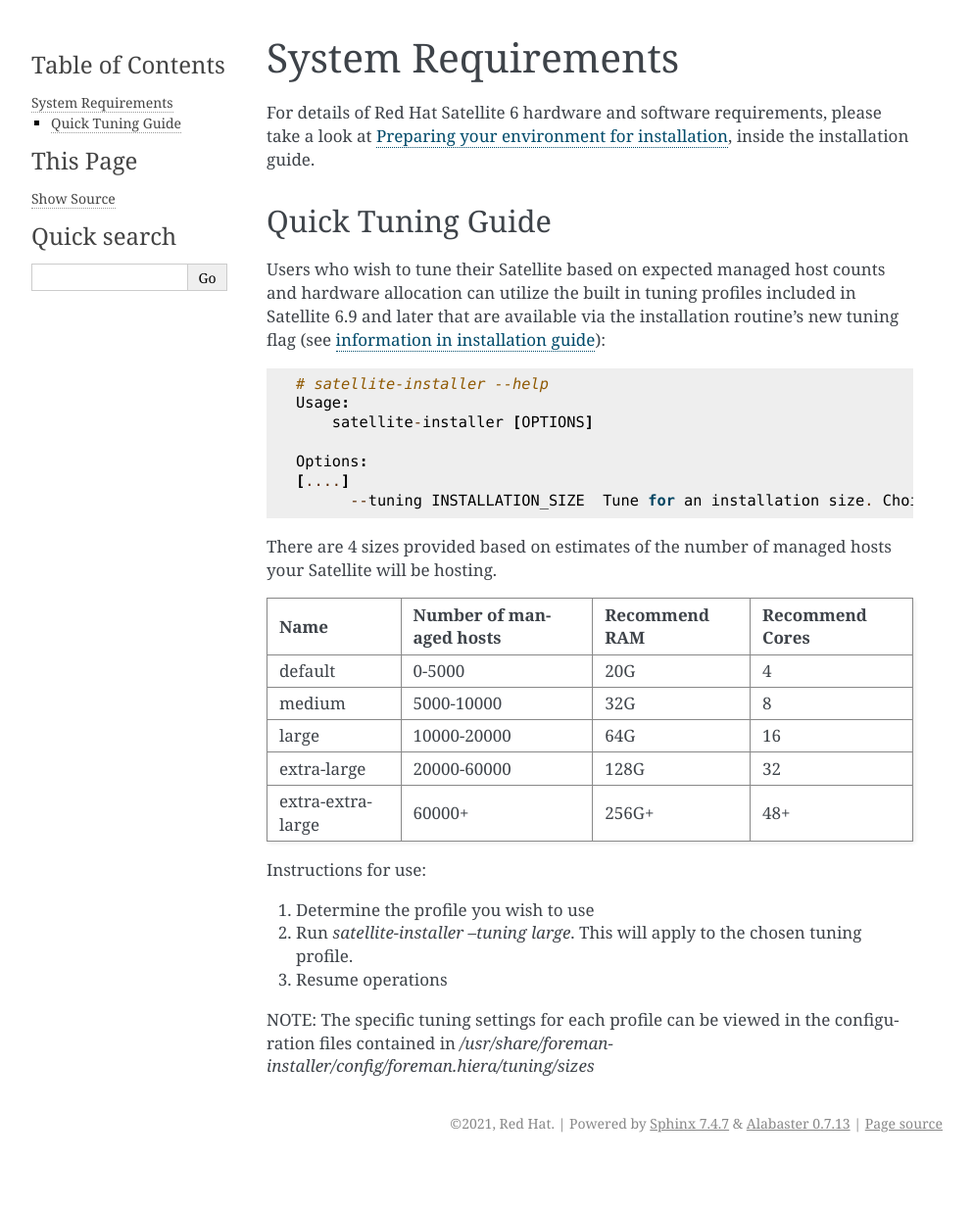
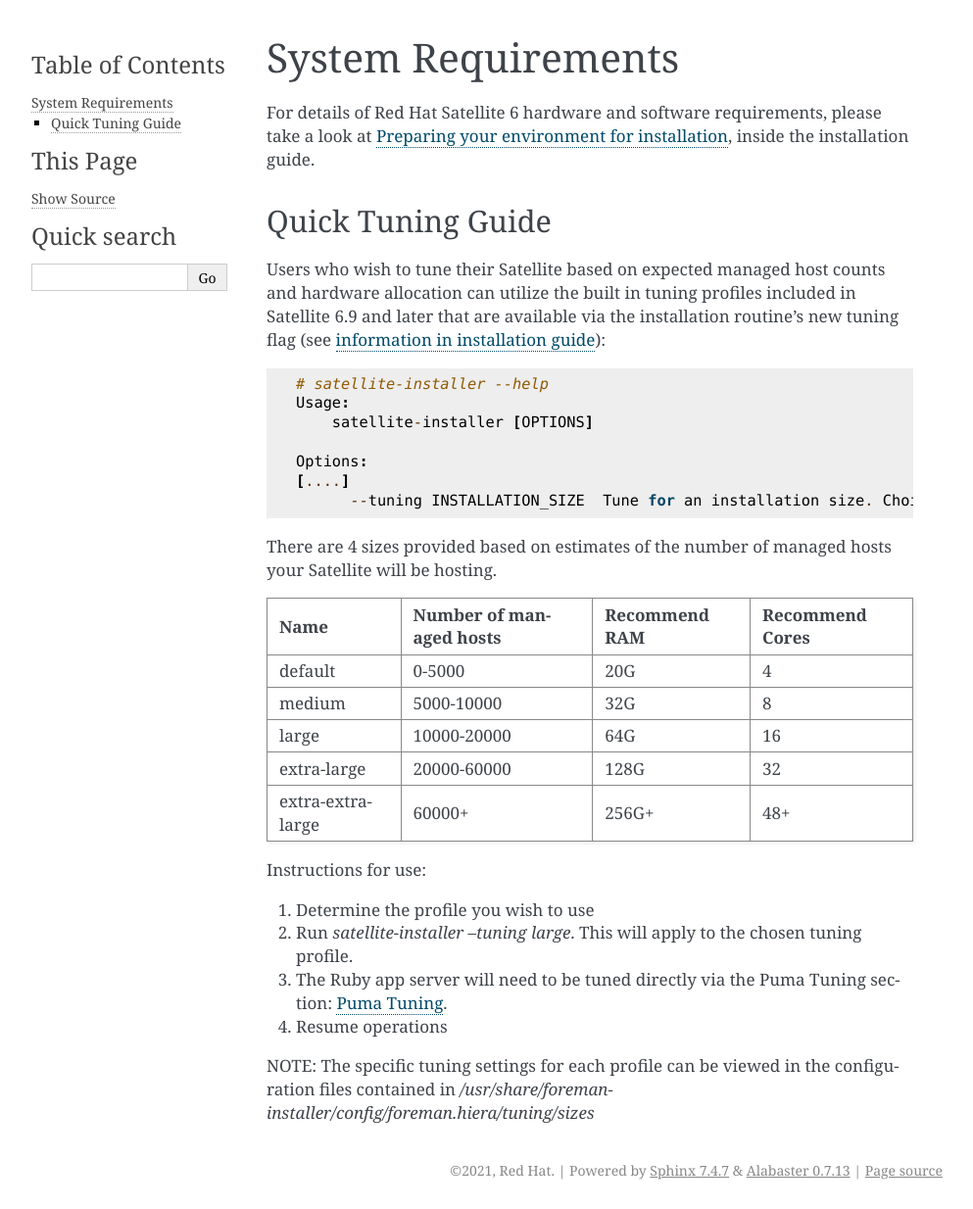
Before and after one commit to RedHatSatellite/satellite-performance-tuning, a Sphinx documentation site: the page built from docs/system-requirements.rst, in a window 1280 px wide. Shown: the whole page at 98% size, without its empty margins (148-1141 px from the left). Built offline with Sphinx 7.4.7, drawn with Linux system fonts in a browser that asks for light colours; before the commit the page ends 1186 px from its top, so only the background shows below that.

Commit message:
Add note and link to Puma tuning in tuning profiles section

```diff
--- a/docs/satellite-configuration-tuning.rst
+++ b/docs/satellite-configuration-tuning.rst
@@ -133,6 +133,8 @@
   satellite.example.com qpidd[92464]: [Broker] error Channel exception: not-attached: Channel 2 is not attached(/builddir/build/BUILD/qpid-cpp-0.30/src/qpid/amqp_0_10/SessionHandler.cpp: 39)satellite.example.com    qpidd[92464]: [Protocol] error Connectionqpid.10.1.10.1:5671-10.1.10.1:53790 timed out: closing
 
 This error message appears because qpid maintains management objects for queues, sessions, and connections and recycles them every ten seconds by default. The same object with the same ID is created, deleted, and created again. The old management object is not yet purged, which is why qpid throws this error. Here’s a workaround: lower the mgmt-pub-interval parameter from the default 10seconds to something lower. Add it to /etc/qpid/qpidd.conf and restart the qpidd service.  See also `Bug 1335694 <https://bugzilla.redhat.com/show_bug.cgi?id=1335694>`_ comment 7.
+
+.. _puma_tuning:
 
 Puma Tuning
 ================
--- a/docs/system-requirements.rst
+++ b/docs/system-requirements.rst
@@ -38,6 +38,7 @@
 
 1. Determine the profile you wish to use
 2. Run `satellite-installer --tuning large`. This will apply to the chosen tuning profile.
-3. Resume operations
+3. The Ruby app server will need to be tuned directly via the Puma Tuning section: :ref:`puma_tuning`.
+4. Resume operations
 
 NOTE: The specific tuning settings for each profile can be viewed in the configuration files contained in `/usr/share/foreman-installer/config/foreman.hiera/tuning/sizes`
```
